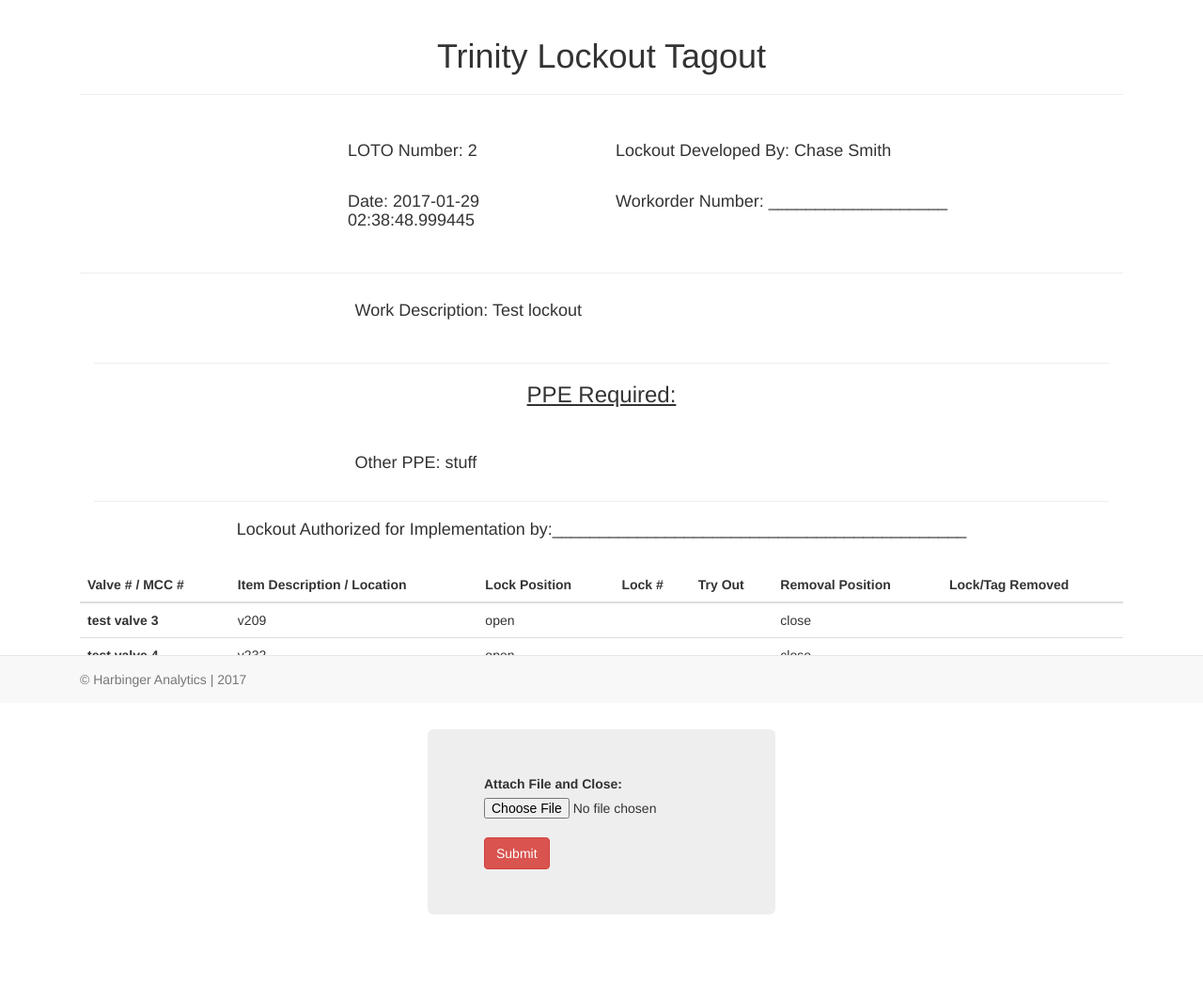
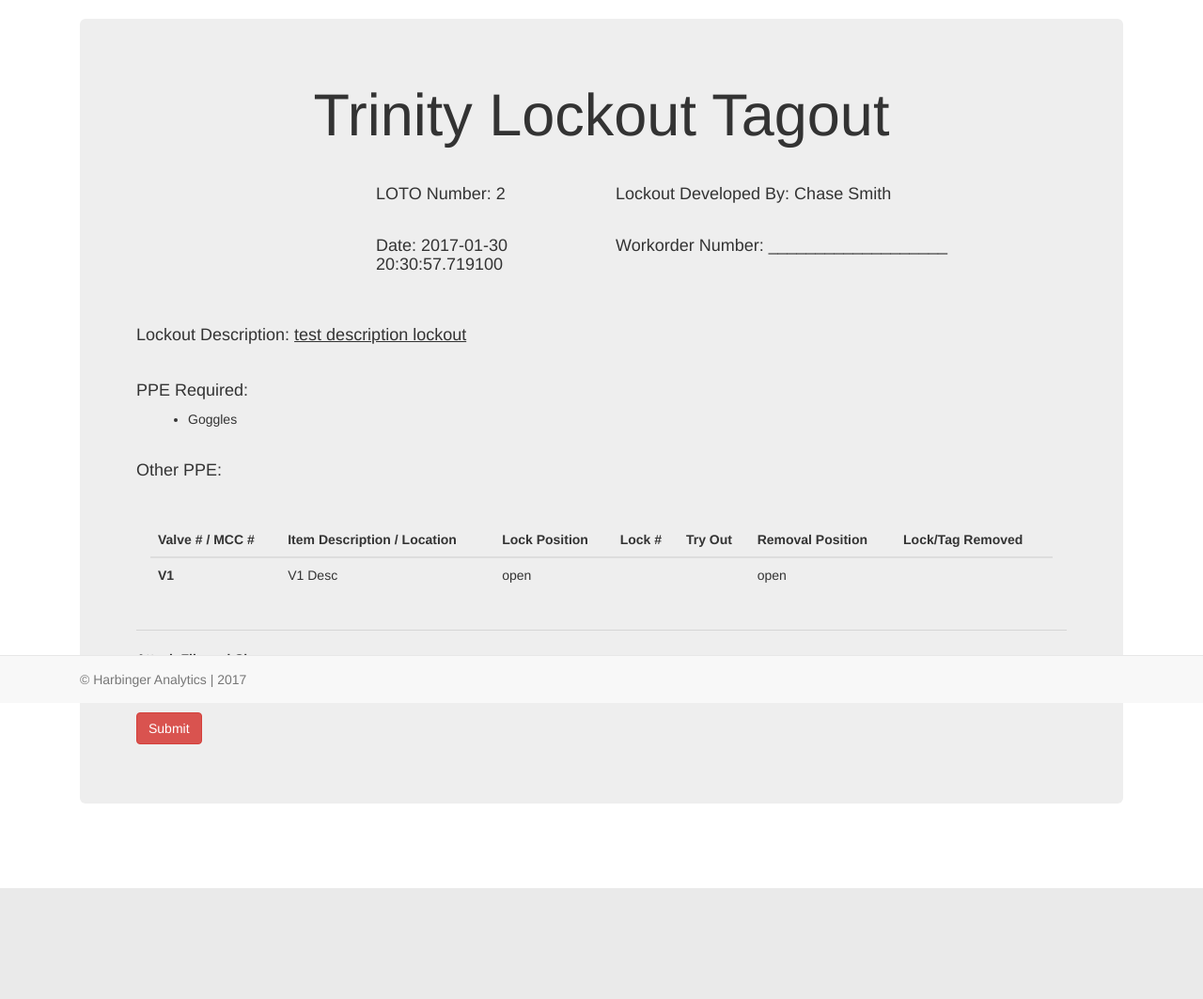
Before and after one commit to smithc0222/Disconnect, a Flask app: page /lockout/2 in a window 1280 px wide. Shown: the part 52-1115 px from the top of the page at 94% size. After the commit the page ends 997 px from the top, so only its background shows below. Run offline with Flask 2, Linux system fonts and the light colour scheme; data comes from the database, SQL or seed files in the repository; some libraries are stand-ins or nearby versions.

Commit message:
update upload template

```diff
--- a/app.py
+++ b/app.py
@@ -58,9 +58,9 @@ def lockout():
     next_lockout=last_lockout+1
 
 
-    if request.method == 'POST' and lockout_form["save"].id == "save":
+    if request.method == 'POST':
 
-        new_lockout=Lockout(description=lockout_form.description.data,
+        new_lockout=Lockout(lockout_description=lockout_form.lockout_description.data,
                             lockout_author=user,
                             goggles=lockout_form.goggles.data,
                             faceshield=lockout_form.faceshield.data,
@@ -76,14 +76,14 @@ def lockout():
                             sar=lockout_form.sar.data,
                             ppe=lockout_form.ppe.data)
         db.session.add(new_lockout)
-
+        print(new_lockout.lockout_description)
         new_lockout_lines=Lockout_Line(valve_number=lockout_line_form.valve_number.data,
-                        description=lockout_line_form.description.data,
+                        line_description=lockout_line_form.line_description.data,
                         lock_position=lockout_line_form.lock_position.data,
                         removal_position=lockout_line_form.removal_position.data,
                         lockout=new_lockout)
         db.session.add(new_lockout_lines)
-
+        print(new_lockout_lines.line_description)
         db.session.commit()
         return redirect(url_for('index'))
 
--- a/db_create.py
+++ b/db_create.py
@@ -11,7 +11,7 @@ db.session.add(User(username='dlaflamme',first_name='Dave',last_name='LaFlamme',
 
 user1=db.session.query(User).first()
 db.session.commit()
-lockout1=Lockout(description='Test lockout', lockout_author=user1,
+lockout1=Lockout(lockout_description='Test lockout', lockout_author=user1,
                 goggles=0, faceshield=0, fullface=0, dustmask=0,
                 leathergloves=0, saranax=0, nitrilegloves=0,
                 chemicalsuit=0, chemicalgloves=0, tyrex=0,
--- a/forms.py
+++ b/forms.py
@@ -11,7 +11,7 @@ class LoginForm(Form):
     password=PasswordField('Password', validators=[InputRequired(), Length(min=5, max=20), AnyOf(['secret','password'])])
 
 class LockoutForm(Form):
-    description=StringField('Description', validators=[InputRequired(), Length(min=2, max=300)])
+    lockout_description=StringField('Description', validators=[InputRequired(), Length(min=2, max=300)])
     goggles=BooleanField('Goggles')
     faceshield=BooleanField('Face Shield')
     fullface=BooleanField('Full Face Respirator')
@@ -25,11 +25,9 @@ class LockoutForm(Form):
     rubberboots=BooleanField('Rubber Boots')
     sar=BooleanField('SAR')
     ppe=StringField('Other PPE:')
-    save=SubmitField('Save')
 
 class LockoutLineForm(Form):
     valve_number=StringField(u'',validators=[InputRequired(), Length(max=10)])
-    description=StringField(u'',validators=[Length(max=50)])
+    line_description=StringField(u'',validators=[Length(max=50)])
     lock_position=SelectField(u'', choices=[('open','Open'),('close','Close')])
     removal_position=SelectField(u'', choices=[('open','Open'),('close','Close')])
-    add_line=SubmitField('Add Line')
--- a/templates/index.html
+++ b/templates/index.html
@@ -32,7 +32,7 @@
   {% for each in open_lockouts %}
   <tr >
     <th scope="row" ><a href="lockout/{{each.id}}">{{ each.id }}</a></th>
-    <td>{{ each.description }}</td>
+    <td>{{ each.lockout_description }}</td>
     <td>{{ each.date }}</td>
     {% if each.status == True %}
     <td>Open</td>
@@ -61,7 +61,7 @@
     {% for each in closed_lockouts %}
     <tr>
       <th scope="row"><a href="lockout/{{each.id}}">{{ each.id }}</a></th>
-      <td>{{ each.description }}</td>
+      <td>{{ each.lockout_description }}</td>
       <td>{{ each.date }}</td>
       {% if each.status == True %}
       <td>Open</td>
--- a/templates/upload.html
+++ b/templates/upload.html
@@ -1,12 +1,14 @@
 {% extends "base.html" %}
 {% import "bootstrap/wtf.html" as wtf %}
 {% block content %}
+<!-- ----->
+
 <div class="container-fluid">
+  <div class="jumbotron">
       <div class="text-center">
         <h1> Trinity Lockout Tagout </h1>
-    <hr>
+      </div>
         <br>
-  </div>
         <div class="row">
           <div class="col-xs-3 col-xs-offset-3 form-group">
             <h4> LOTO Number: {{ this_lockout.id }} </h4>
@@ -21,18 +23,16 @@
             <h4>Workorder Number: ___________________</h4>
           </div>
         </div>
+      <br>
+      <div class="row">
+        <div class="col-xs-12">
+          <h4>Lockout Description: <u>{{ this_lockout.lockout_description }}</u></h4>
+        </div>
+      </div>
+          <br>
+          <h4> PPE Required: </h4>
 
-    <hr>
-
-  <div class="col-xs-9 col-xs-offset-3 form-group">
-    <h4>Work Description: {{ this_lockout.description }}</h4>
-  </div>
-  <div class="col-xs-12">
-    <hr>
-  </div>
-  <div class="text-center">
-    <h3><u> PPE Required: </u></h3>
-    <br>
+            <div class="col-xs-6 form-group">
               <ul>
                 {% if this_lockout.goggles == True %}
                   <li>Goggles</li>
@@ -54,19 +54,15 @@
                 {% endif %}
               </ul>
             </div>
-  <div class="col-xs-9 col-xs-offset-3">
-    <h4> Other PPE: {{ this_lockout.ppe }} </h4>
+          <div class="row">
+            <div class="col-xs-12 form-group">
+              <h4>Other PPE:<u>{{ this_lockout.ppe }}</u></h4>
             </div>
-  <div class="col-xs-12">
-    <hr>
           </div>
     <br>
-  <div class="text-center">
-    <h4>Lockout Authorized for Implementation by:____________________________________________</h4>
-    <br>
-  </div>
 
   <!-- Table -->
+  <div class="container">
     <table class="table">
       <thead>
         <tr>
@@ -83,7 +79,7 @@
     {% for each in lockout_lines %}
         <tr>
           <th scope="row">{{ each.valve_number}}</th>
-          <td>{{ each.description }}</td>
+            <td>{{ each.line_description }}</td>
             <td>{{ each.lock_position }}</td>
             <td></td>
             <td></td>
@@ -93,15 +89,15 @@
     {% endfor %}
       </tbody>
     </table>
+  </div>
 <hr>
-  <br>
-
-  <div class="jumbotron col-xs-4 col-xs-offset-4">
   <form method="POST" enctype=multipart/form-data action="/lockout/{{this_lockout.id}}">
+    <div class="form-group">
       <label for="attach">Attach File and Close:</label>
       <input  id="attach" type="file" class="file" name="inputFile">
       <br>
       <button  type="submit" class="btn btn-danger">Submit</button>
+    </div>
   </form>
   </div>
 </div>
```
Also changed, not shown: models.py (+6 -6 lines), templates/lockout.html (+8 -19 lines), lockout.db. Lines whose indentation alone changed are shown as unchanged.
